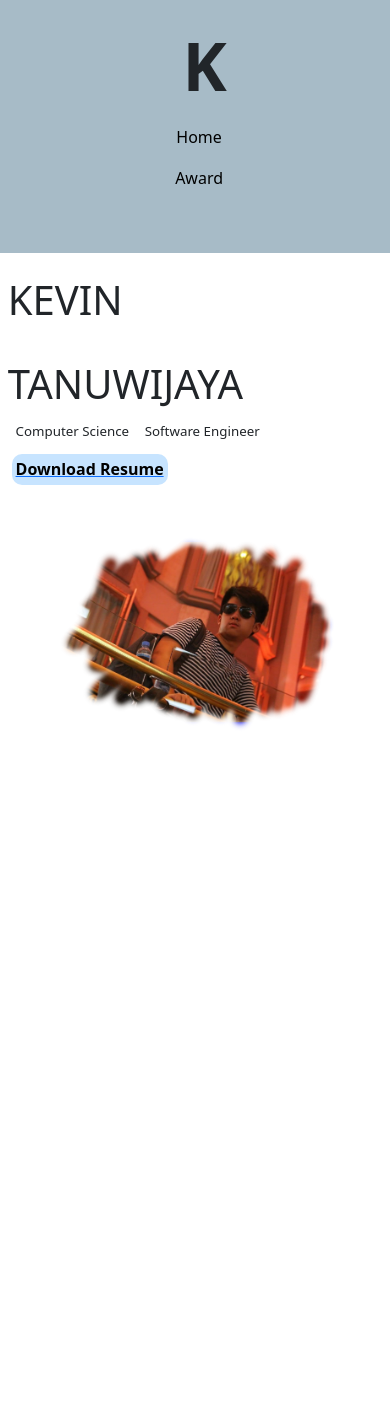
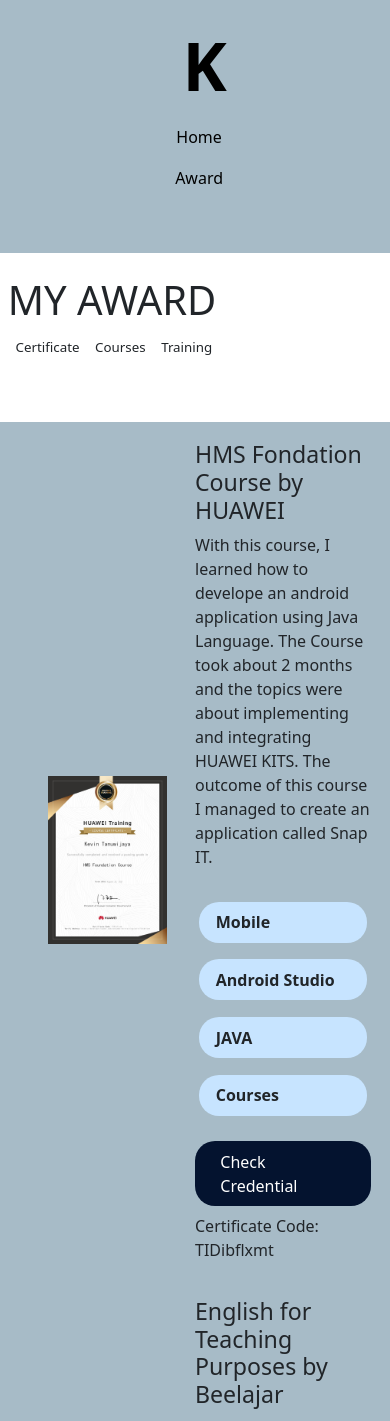
Before and after one commit to kevintanuwijaya/portofolio, a Next.js app: page /award in a window 390 px wide. Shown: the top 1421 px of the page. Built offline with nearby package versions, Linux system fonts and the light colour scheme.

Commit message:
award page update

```diff
--- a/pages/award.js
+++ b/pages/award.js
@@ -16,9 +16,11 @@ export default function Award(){
             <header className={styles.header}>
                 <nav className={styles.nav}>
                     <div>
-                    <span className={styles.navtitle}>
-                        K
-                    </span>
+                    <a href='/' className={styles.link_remove_decoration}>
+                        <span className={styles.navtitle}>
+                            K
+                        </span>
+                    </a>
                     </div>
                     <div className={styles.navitems}>
                         <a href='/' className={styles.nav_item}>
@@ -35,21 +37,134 @@ export default function Award(){
                 <div className={styles.main_top_section}>
                     <div className={styles.main_intro}>
                         <div className={styles.main_intro_detail}>
-                            <span className={styles.main_intro_name}>KEVIN</span>
-                            <br></br>
-                            <span className={styles.main_intro_name}>TANUWIJAYA</span>
+                            <span className={styles.main_intro_name}>MY AWARD</span>
                             <div className={styles.main_intro_categories}>
-                                <span className={styles.main_intro_categorie_item}>Computer Science</span>
-                                <span className={styles.main_intro_categorie_item}>Software Engineer</span>
+                                <span className={styles.main_intro_categorie_item}>Certificate</span>
+                                <span className={styles.main_intro_categorie_item}>Courses</span>
+                                <span className={styles.main_intro_categorie_item}>Training</span>
                             </div>
-                            <a href='https://drive.google.com/file/d/14eWqzdXuqkjdFEZsfykyQzWphezPfdfr/view?usp=sharing' className={styles.link_remove_decoration}>
-                            <div className={styles.main_intro_buttons}>
-                                <button className={styles.main_into_resume}>Download Resume</button>
+                        </div>
+                    </div>
+                </div>
+                <div className={styles.main_award_section}>
+                    <div className={styles.main_award_items}>
+                        <div className={styles.certificate_image_section}>
+                            <img src='certificate/HMS.jpg' className={styles.certificate_image}/>
+                        </div>
+                        <div className={styles.certificate_detail_section}>
+                            <h3>HMS Fondation Course by HUAWEI</h3>
+                            <p>With this course, I learned how to develope an android application using Java Language. The Course took about 2 months and the topics were about implementing and integrating HUAWEI KITS. The outcome of this course I managed to create an application called Snap IT.</p>
+                            <div className={styles.certificate_categories}>
+                                <div className={styles.certificate_categorie_item}>
+                                    Mobile
+                                </div>
+                                <div className={styles.certificate_categorie_item}>
+                                    Android Studio
+                                </div>
+                                <div className={styles.certificate_categorie_item}>
+                                    JAVA
+                                </div>
+                                <div className={styles.certificate_categorie_item}>
+                                    Courses
+                                </div>
                             </div>
+                            <a href='https://developer.huawei.com/consumer/en/training/cert/TIDibflxmt' className={styles.link_remove_decoration}>
+                                <div className={styles.check_credent_button}>
+                                    <span>Check Credential</span>
+                                </div>
+                            </a>
+                            <p>Certificate Code: TIDibflxmt</p>
+                        </div>
+                    </div>
+                    <div className={styles.main_award_items}>
+                        <div className={styles.certificate_image_section}>
+                            <img src='certificate/Beelajar.png' className={styles.certificate_image}/>
+                        </div>
+                        <div className={styles.certificate_detail_section}>
+                            <h3>English for Teaching Purposes by Beelajar</h3>
+                            <p>I took the Training after I got accepted as Software Laboratory Instructor. The Training took about 4 days and I learned about teaching methodology and how to deliver a class with English. The outcome of this training is that I was given the responsibility to tutor a global laboratory class in BINUS</p>
+                            <div className={styles.certificate_categories}>
+                                <div className={styles.certificate_categorie_item}>
+                                    Tutor
+                                </div>
+                                <div className={styles.certificate_categorie_item}>
+                                    English
+                                </div>
+                                <div className={styles.certificate_categorie_item}>
+                                    JAVA
+                                </div>
+                            </div>
+                            <a href='https://beelajar.apps.binus.edu/verify_certificate' className={styles.link_remove_decoration}>
+                                <div className={styles.check_credent_button}>
+                                    <span>Check Credential</span>
+                                </div>
+                            </a>
+                            <p>Certificate Code: Qj8mvZpqs1</p>
+                        </div>
+                    </div>
+                    <div className={styles.main_award_items}>
+                        <div className={styles.certificate_image_section}>
+                            <img src='certificate/Coursera.png' className={styles.certificate_image}/>
+                        </div>
+                        <div className={styles.certificate_detail_section}>
+                            <h3>Java for Android by Coursera</h3>
+                            <p>I took the Course because I am interested in mobile development. I learned about basic android development using JAVA in Android Studio. The outcome of this course I got basic principle about Android development which I implement it on my mobile project.</p>
+                            <div className={styles.certificate_categories}>
+                                <div className={styles.certificate_categorie_item}>
+                                    Mobile
+                                </div>
+                                <div className={styles.certificate_categorie_item}>
+                                    Android Studio
+                                </div>
+                                <div className={styles.certificate_categorie_item}>
+                                    JAVA
+                                </div>
+                                <div className={styles.certificate_categorie_item}>
+                                    Courses
+                                </div>
+                            </div>
+                            <a href='https://www.coursera.org/verify/YJCCC5T5CLQ5' className={styles.link_remove_decoration}>
+                                <div className={styles.check_credent_button}>
+                                    <span>Check Credential</span>
+                                </div>
                             </a>
                         </div>
-                        <div className={styles.main_intro_picture}>
-                            <img src='assets/photo.png' />
+                    </div>
+                    <div className={styles.main_award_items}>
+                        <div className={styles.certificate_image_section}>
+                            <img src='certificate/KMK.jpeg' className={styles.certificate_image}/>
+                        </div>
+                        <div className={styles.certificate_detail_section}>
+                            <h3>Event Chairman Certificate by KMK BINUS University</h3>
+                            <p>KMK BINUS is the organization that I joined during my study at BINUS. I was choosen as Event Chairman in one of KMK BINUS annualy event called <i>Penerimaan Mahasiswa Baru</i>. The outcome of this experience are I learned leadership, teamwork, dicipline, and time management which I believe are important when I start working.</p>
+                            <div className={styles.certificate_categories}>
+                                <div className={styles.certificate_categorie_item}>
+                                    Organization
+                                </div>
+                                <div className={styles.certificate_categorie_item}>
+                                    Soft Skill
+                                </div>
+                                <div className={styles.certificate_categorie_item}>
+                                    Leader
+                                </div>
+                            </div>
+                        </div>
+                    </div>
+                    <div className={styles.main_award_items}>
+                        <div className={styles.certificate_image_section}>
+                            <img src='certificate/HSK.jpg' className={styles.certificate_image}/>
+                        </div>
+                        <div className={styles.certificate_detail_section}>
+                            <h3>Chinese Proficiency Test 4 (汉语水平考试)</h3>
+                            <p>I Took the test in 2018 and I passed the minimum score in the listening, the writing, and the reading part. This certificate shows my spirit in learing foreign language and also to take part in global market competition</p>
+                            <div className={styles.certificate_categories}>
+                                <div className={styles.certificate_categorie_item}>
+                                    Forein Language
+                                </div>
+                                <div className={styles.certificate_categorie_item}>
+                                    Mandarin
+                                </div>
+                            </div>
                         </div>
                     </div>
                 </div>
--- a/styles/award.module.css
+++ b/styles/award.module.css
@@ -27,6 +27,7 @@
   margin-left: 1vw;
   font-weight: bold;
   font-size: 50pt;
+  color: black;
 }
 
 .navitems{
@@ -97,12 +98,68 @@
   font-weight: bold;
 }
 
-  .main_intro_picture{
+
+.main_award_section{
+  width: 100vw;
   display: flex;
   flex-direction: column;
-    width: 40vw;
-    padding: 2vw;
+  background-color: #A7BBC7;
+  padding: 2.5vw;
 }
+
+.main_award_items{
+  width: 90vw;
+  margin: 2.5vw;
+  display: flex;
+}
+
+.link_remove_decoration{
+  text-decoration: none;
+}
+
+.certificate_image_section{
+  display: flex;
+  justify-content: center;
+  width: 45vw;
+}
+
+.certificate_detail_section{
+  display: flex;
+  flex-direction: column;
+  justify-content: center;
+  width: 45vw;
+}
+
+.certificate_image{
+  height: 50vh;
+}
+
+.certificate_categories{
+  display: flex;
+  flex-direction: row;
+  width: 100%;
+  margin: 1vh 0 1vh 0;
+}
+
+.certificate_categorie_item{
+  padding: 1vh 2vh 1vh 2vh;
+  background-color: #C7E4FF;
+  border-radius: 20px;
+  margin-right: 2vh;
+  font-weight: bold;
+}
+
+.check_credent_button{
+  display: flex;
+  align-items: center;
+  padding: 1vh 3vh 1vh 3vh;
+  margin: 1vh 0;
+  background-color: #04132F;
+  border-radius: 20px;
+  width: 10vw;
+  color: white;
+}
+
 
 .footer{
   display: flex;
@@ -145,7 +202,7 @@
   }
 
   .main_top_section{
-        height: 390vh;
+    height: 20vh;
   }
 
   .main_intro{
@@ -158,12 +215,6 @@
 
   .main_intro_categorie_item{
     font-size: 10pt;
-      }
-
-      .main_intro_picture{
-        padding: 10%;
-        height: 80%;
-        width: 100%;
   }
 
   .main_intro{
@@ -179,6 +230,26 @@
     font-size: 10pt;
   }
 
+  .certificate_image_section{
+    align-items: center;
+  }
+
+  .certificate_image{
+    height: 20vh;
+  }
+
+  .certificate_categories{
+    flex-direction: column;
+  }
+
+  .certificate_categorie_item{
+    margin: 1vh 1vw;
+  }
+
+  .check_credent_button{
+    width: 100%;
+  }
+
   .footericon{
       width: 40vw;
   }
```
Lines whose indentation alone changed are shown as unchanged.
